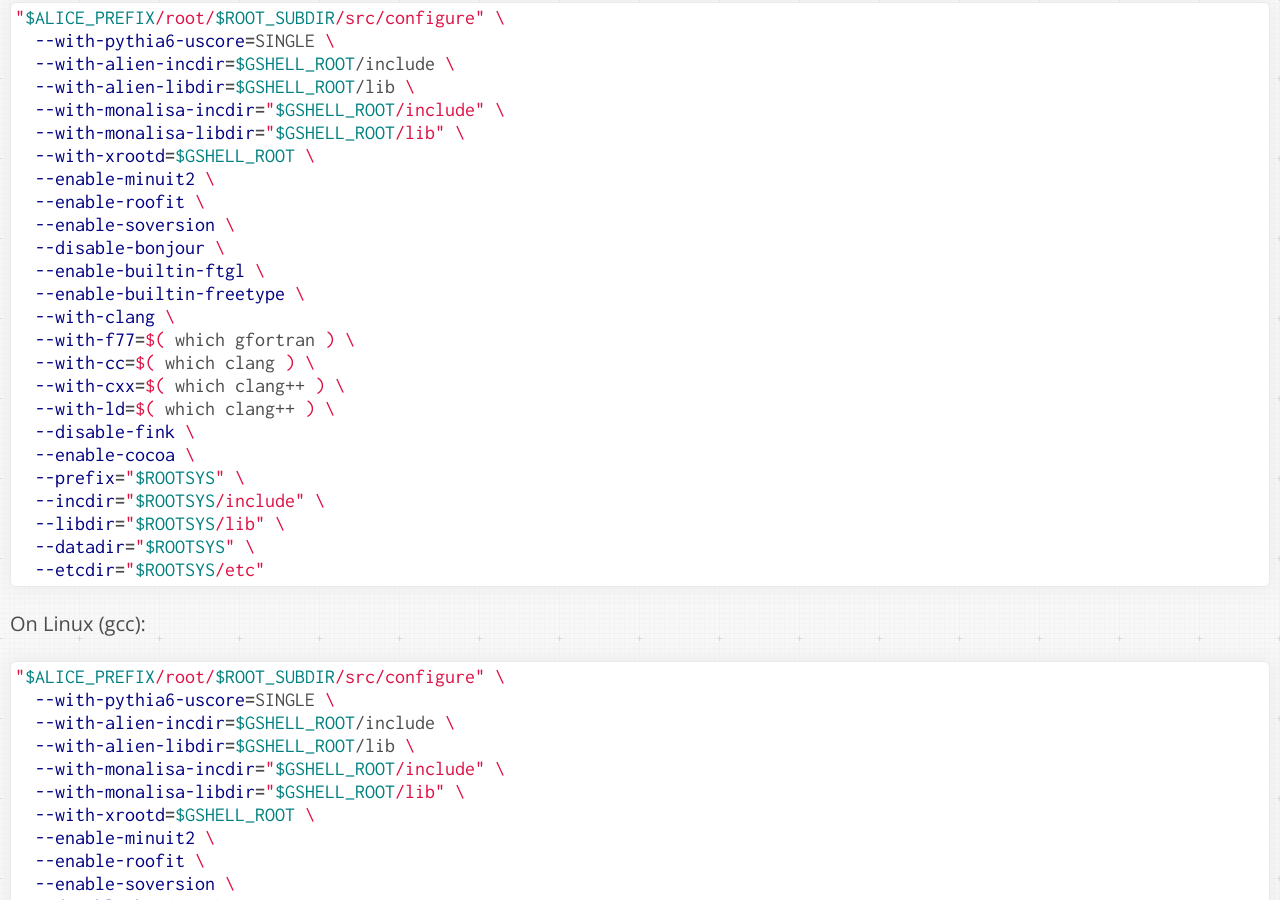
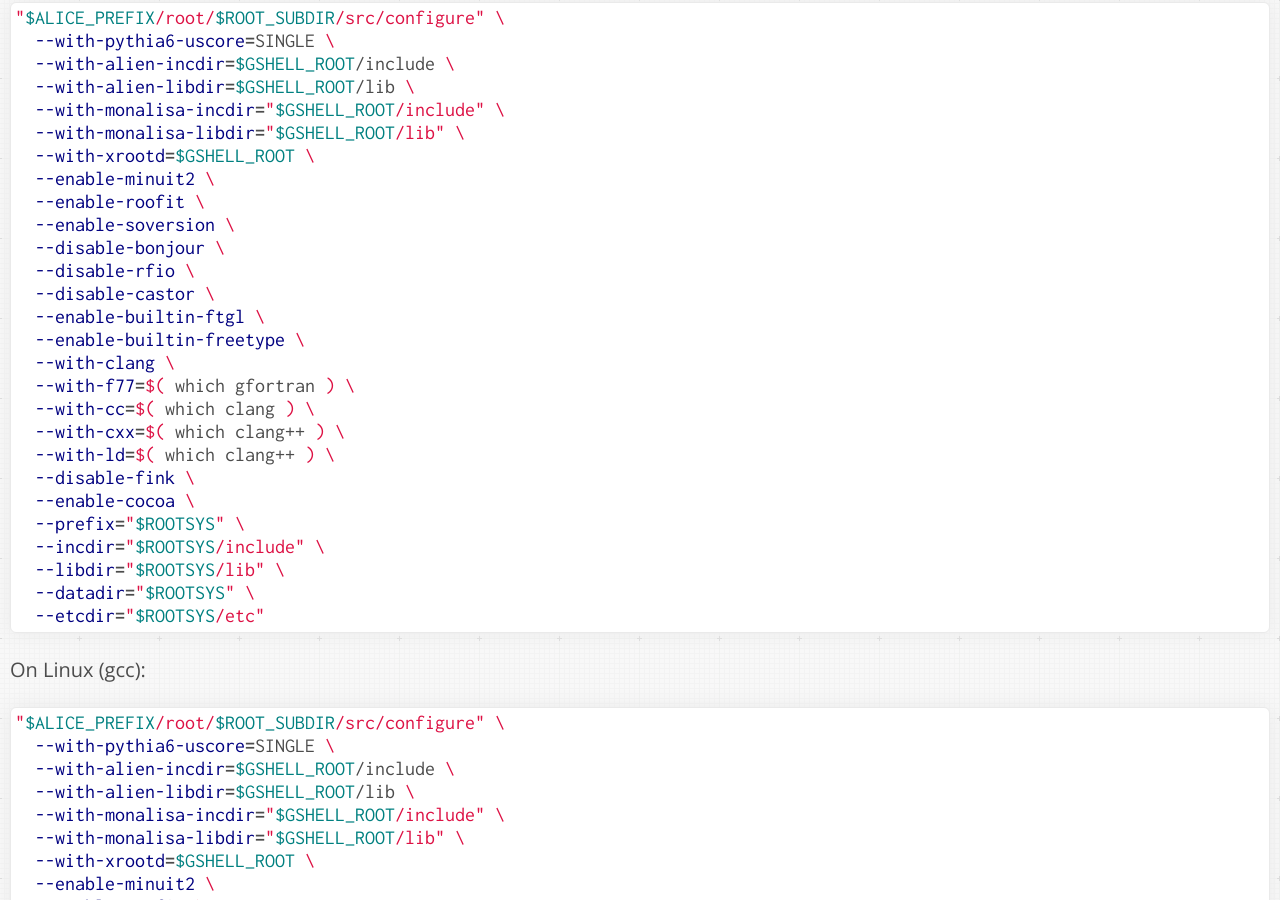
Before and after one commit to dberzano/dberzano.github.io, a Jekyll site: the page built from alice/install-aliroot/manual.md, in a window 1280 px wide and 900 px high, scrolled down 9122 px. Built offline with Jekyll 4.4.1, drawn with Linux system fonts in a browser that asks for light colours; Markdown is read by kramdown in place of the engine named in the settings.

Commit message:
AliInst: disable RFIO and CASTOR

```diff
--- a/alice/install-aliroot/manual.md
+++ b/alice/install-aliroot/manual.md
@@ -427,6 +427,8 @@ On **OS X** configure it with:
   --enable-roofit \
   --enable-soversion \
   --disable-bonjour \
+  --disable-rfio \
+  --disable-castor \
   --enable-builtin-ftgl \
   --enable-builtin-freetype \
   --with-clang \
```
